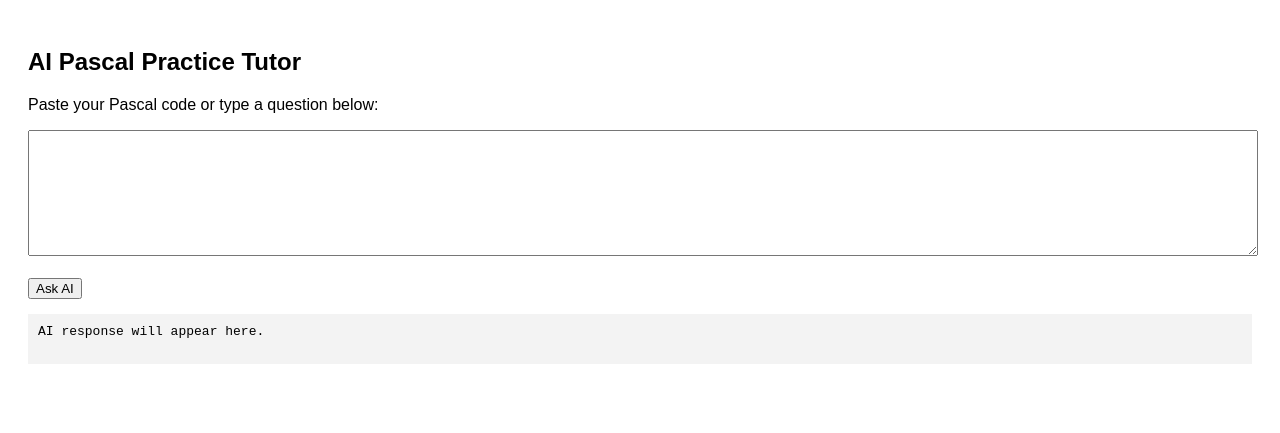
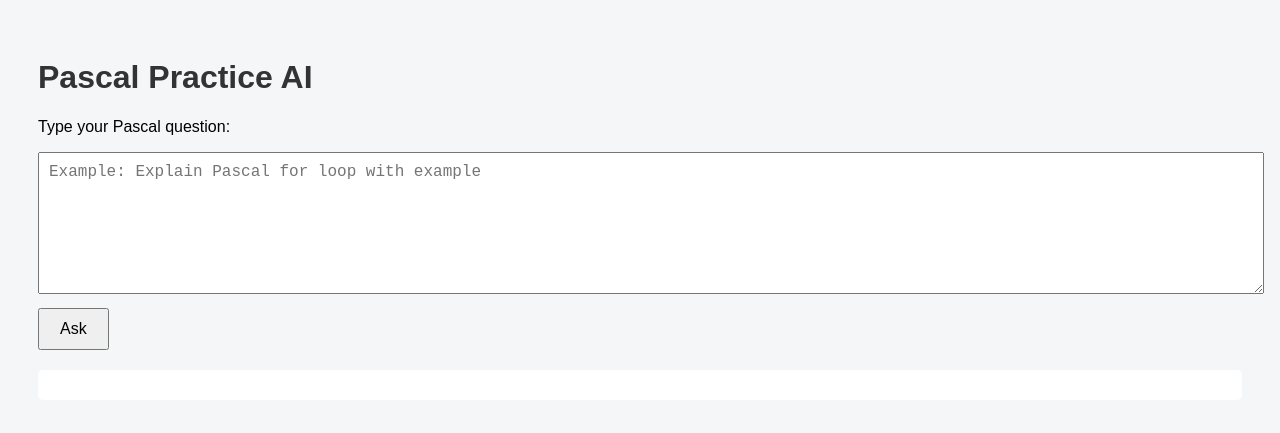
Before and after one commit to bhanuka797/pascal-practice, a plain HTML site: page index.html in a window 1280 px wide. Drawn offline with Linux system fonts and the light colour scheme.

Commit message:
Update index.html

```diff
--- a/index.html
+++ b/index.html
@@ -1,45 +1,65 @@
 <!DOCTYPE html>
-<html>
+<html lang="en">
 <head>
-  <title>AI Pascal Practice Tutor</title>
-  <meta name="viewport" content="width=device-width, initial-scale=1">
+  <meta charset="UTF-8" />
+  <title>Pascal Practice AI</title>
+  <style>
+    body {
+      font-family: Arial, sans-serif;
+      background: #f4f6f8;
+      padding: 30px;
+    }
+    h1 {
+      color: #333;
+    }
+    textarea {
+      width: 100%;
+      height: 120px;
+      padding: 10px;
+      font-size: 16px;
+    }
+    button {
+      margin-top: 10px;
+      padding: 10px 20px;
+      font-size: 16px;
+      cursor: pointer;
+    }
+    #output {
+      margin-top: 20px;
+      padding: 15px;
+      background: #fff;
+      border-radius: 5px;
+      white-space: pre-wrap;
+    }
+  </style>
 </head>
+<body>
 
-<body style="font-family:Arial; padding:20px;">
+  <h1>Pascal Practice AI</h1>
 
-  <h2>AI Pascal Practice Tutor</h2>
-  <p>Paste your Pascal code or type a question below:</p>
+  <p>Type your Pascal question:</p>
 
-  <textarea id="userInput" rows="8" style="width:100%;"></textarea>
+  <textarea id="question" placeholder="Example: Explain Pascal for loop with example"></textarea>
+  <br />
+  <button onclick="askAI()">Ask</button>
 
-  <br><br>
-
-  <button onclick="send()">Ask AI</button>
-
-  <pre id="reply" style="background:#f3f3f3; padding:10px; margin-top:15px;">
-AI response will appear here.
-  </pre>
+  <div id="output"></div>
 
   <script>
-    async function send() {
-      const input = document.getElementById("userInput").value;
-      document.getElementById("reply").innerText = "Thinking...";
+    async function askAI() {
+      const question = document.getElementById("question").value;
+      const output = document.getElementById("output");
 
-      try {
-        const response = await fetch("/.netlify/functions/ask-ai", {
-          method: "POST",
-          headers: { "Content-Type": "application/json" },
-          body: JSON.stringify({ message: input })
-        });
+      output.innerText = "Thinking...";
 
-        const data = await response.json();
-        document.getElementById("reply").innerText =
-          data.reply || "AI error. Try again.";
+      const res = await fetch("/.netlify/functions/ask-ai", {
+        method: "POST",
+        headers: { "Content-Type": "application/json" },
+        body: JSON.stringify({ message: question }),
+      });
 
-      } catch (e) {
-        document.getElementById("reply").innerText =
-          "Connection error.";
-      }
+      const data = await res.json();
+      output.innerText = data.reply || data.error;
     }
   </script>
 
```
